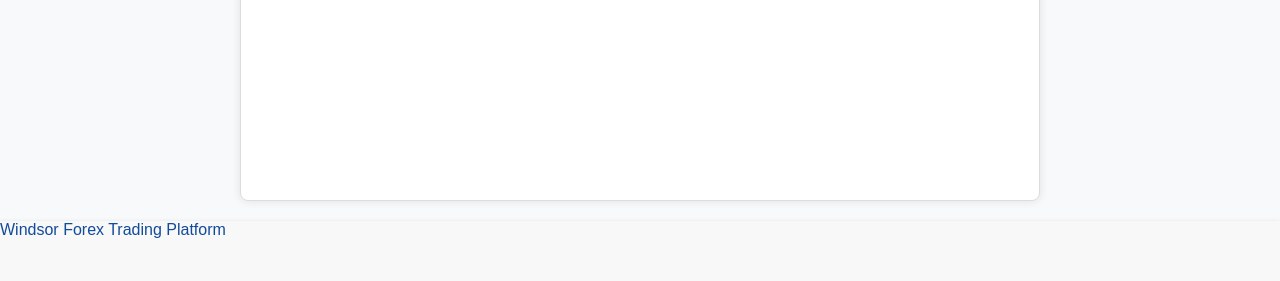
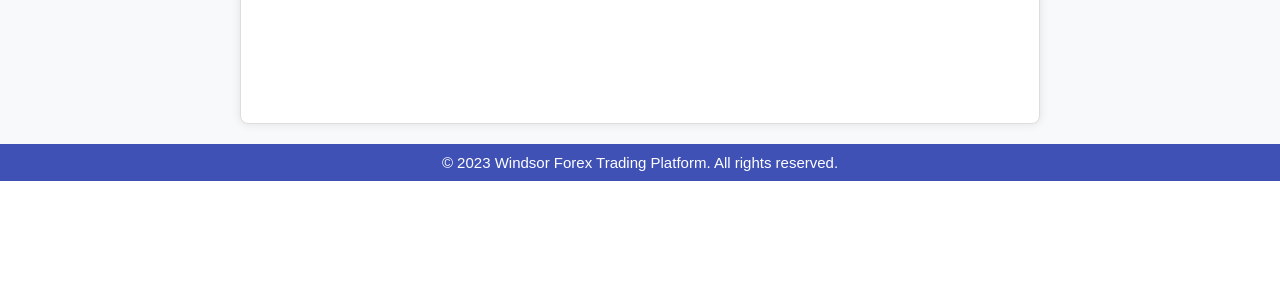
Before and after one commit to harbhajan21/COMP8347-Internet-Application-Distributed-System, a Django app: page /trading/ in a window 1280 px wide. Shown: the part 739-1020 px from the top of the page. After the commit the page ends 920 px from the top, so only its background shows below. Run offline with Django 4.2, Linux system fonts and the light colour scheme; data that the repository does not hold is empty.

Commit message:
trading view update

```diff
--- a/myApp/static/myApp/style.css
+++ b/myApp/static/myApp/style.css
@@ -39,6 +39,10 @@ header {
     color: #fff;
     padding: 10px 0;
     text-align: center;
+}
+
+header h1, footer p {
+    color: white;
 }
 
 nav ul {
--- a/myApp/views.py
+++ b/myApp/views.py
@@ -89,43 +89,46 @@ def signout_view(request):
 # def signed_out(request):
 #     return render(request, 'registration/signed_out.html')
 
+
 def trading_view(request):
     # Your API key from Alpha Vantage
-    api_key = 'F8FLNKTMJ6DRQNE6'
-    interval = '60min'  # Set the desired interval
-    url = f'https://www.alphavantage.co/query?function=CRYPTO_INTRADAY&symbol=ETH&market=USD&interval=50min&apikey={api_key}'
-    r = requests.get(url)
-    data = r.json()
+    # api_key = 'F8FLNKTMJ6DRQNE6'
+    # interval = '60min'  # Set the desired interval
+    #
+    # url = f'https://www.alphavantage.co/query?function=TIME_SERIES_INTRADAY&symbol=IBM&interval={interval}&apikey={api_key}'
+    # response = requests.get(url)
+    # data = response.json()
+    # print("Api response:", data)
+    #
+    # # The key typically includes the interval, e.g., "Time Series Crypto (5min)"
+    # # Check the exact structure of your response and replace the key accordingly
+    # time_series_key = f"Time Series ({interval})"
+    # print(time_series_key)
+    #
+    # if time_series_key in data:
+    #     time_series_data = data[time_series_key]
+    #
+    #     # Extract the closing prices and timestamps
+    #     chart_data = [float(value['4. close']) for (key, value) in time_series_data.items()]
+    #     chart_labels = [key for (key, value) in time_series_data.items()]
+    #
+    #     context = {
+    #         'data': json.dumps(chart_data),
+    #         'labels': json.dumps(chart_labels),
+    #     }
+    # else:
+    #     # Handle the error or set default values
+    #     context = {
+    #         'data': json.dumps([]),
+    #         'labels': json.dumps([]),
+    #         'error': 'Time series data not found in the API response',
+    #     }
 
-    print(data)
-    url = f'https://www.alphavantage.co/query?function=TIME_SERIES_INTRADAY&symbol=IBM&interval=60min&apikey={api_key}'
-    response = requests.get(url)
-    data = response.json()
-    print("Api response:", data)
-
-    # The key typically includes the interval, e.g., "Time Series Crypto (5min)"
-    # Check the exact structure of your response and replace the key accordingly
-    time_series_key = f"Time Series ({interval})"
-    print(time_series_key)
-
-    if time_series_key in data:
-        time_series_data = data[time_series_key]
-
-        # Extract the closing prices and timestamps
-        chart_data = [float(value['4. close']) for (key, value) in time_series_data.items()]
-        chart_labels = [key for (key, value) in time_series_data.items()]
-
-        context = {
-            'data': json.dumps(chart_data),
-            'labels': json.dumps(chart_labels),
-        }
-    else:
-        # Handle the error or set default values
-        context = {
-            'data': json.dumps([]),
-            'labels': json.dumps([]),
-            'error': 'Time series data not found in the API response',
-        }
+    context = {
+        'data': json.dumps([]),
+        'labels': json.dumps([]),
+        'error': 'Time series data not found'
+    }
     return render(request, 'registration/trading.html', context)
 
 
--- a/templates/head-footer/footer.html
+++ b/templates/head-footer/footer.html
@@ -1,12 +1,5 @@
-<style type="text/css">
-  .navbar {
-    background-color: #f8f8f8;
-    height: 60px; /* Background color for the navigation bar */
-  }
-</style>
-
-    <nav class="navbar justify-content-center fixed-bottom">
-      <ul class="navbar-nav">
-        <li class="nav-item"><a class="nav-link disabled" style="color: #124B9A">Windsor Forex Trading Platform</a></li>
-      </ul>
-    </nav>
+{% load static %}
+<link rel="stylesheet" href="{% static 'myApp/style.css' %}">
+    <footer>
+        <p>&copy; 2023 Windsor Forex Trading Platform. All rights reserved.</p>
+    </footer>
--- a/templates/head-footer/header.html
+++ b/templates/head-footer/header.html
@@ -1,69 +1,6 @@
 {% load static %} <!-- Load static template tag if not already loaded -->
-
-<style type="text/css">
-  /* Custom CSS for the navigation bar */
-  .navbar {
-    background-color: #f8f8f8;
-    height: 80px;
-    /* Background color for the navigation bar */
-    box-shadow: 0 2px 5px rgba(0, 0, 0, 0.2);
-  }
-
-  .navbar-nav .nav-link {
-    color: darkcyan; /* Text color for the navigation links */
-    /* Add any additional styles you want to apply to the navigation links */
-  }
-
-  .navbar-nav .nav-link:hover {
-    color: darkcyan; /* Text color for the navigation links on hover */
-    /* Add any additional styles you want to apply to the navigation links on hover */
-  }
-
-  .navbar-nav .nav-link.disabled {
-    /* Customize the styles for the "Welcome" text */
-    /* Add any additional styles you want to apply to the "Welcome" text */
-  }
-
-  .navbar-nav .nav-logo {
-    margin-top: 20px;
-    /* Customize the styles for the logo image */
-    /* Add any additional styles you want to apply to the logo image */
-  }
-
-  .navbar-nav .user-name {
-    margin-top: 30px;
-    color: darkcyan;
-    font-weight: bold;
-  }
-</style>
-
+<link rel="stylesheet" href="{% static 'myApp/style.css' %}">
 <title>Windsor Forex Trading</title>
-
-<nav class="navbar navbar-expand-sm fixed-top border-bottom-shadow-sm">
-  <div class="container-fluid d-flex">
-    <ul class="navbar-nav">
-      <li class="nav-item">
-        <img src="/media/attachment_32550797-removebg-preview.png" alt="Welcome" class="nav-logo" style="width: 120px; top: 10px;">
-      </li>
-    </ul>
-
-    <!-- Right-aligned navigation links -->
-    <ul class="navbar-nav ml-auto">
-      {% if request.user.is_authenticated %}
-      <li class="nav-item">
-        <p class="user-name">Welcome, {{ request.user.username }}</p>
-      </li>
-      <li class="nav-item">
-        <a class="nav-link" href="{% url 'logout' %}">Logout</a>
-      </li>
-      {% else %}
-      <li class="nav-item">
-        <a class="nav-link" href="{% url 'signup' %}">Register</a>
-      </li>
-      <li class="nav-item">
-        <a class="nav-link" href="{% url 'signin' %}">Login</a>
-      </li>
-      {% endif %}
-    </ul>
-  </div>
-</nav>
+<header>
+    <h1>Windsor Forex Trading Platform's Portal</h1>
+</header>
--- a/templates/registration/base.html
+++ b/templates/registration/base.html
@@ -2,28 +2,32 @@
 <!DOCTYPE html>
 <html lang="en">
 <head>
+<style>
+    header h1{
+        color:white;
+    }
+</style>
     <meta charset="utf-8">
     <meta name="viewport" content="width=device-width, initial-scale=1">
-    {% include 'head-footer/header.html' %}
     {% block head %}
         <link rel="stylesheet" type="text/css" href="{% static 'myApp/style.css' %}">
+        <title>Windsor Forex Trading</title>
     {% endblock head %}
 </head>
 <body>
-    <!-- Navbar -->
-    <div class="navbar">
-        <h1>Windsor Forex Trading Platform</h1>
-    </div>
-    <!-- End Navbar -->
+    <header>
+        <h1>Windsor Forex Trading Platform's Portal</h1>
+    </header>
 
     <!-- Body -->
     <div class="container-fluid">
         {% block content %}
-
         {% endblock content %}
     </div>
     <!-- End Body -->
 
-    {% include 'head-footer/footer.html' %}
+    <footer>
+        <p>&copy; 2023 Windsor Forex Trading Platform. All rights reserved.</p>
+    </footer>
 </body>
 </html>
```
